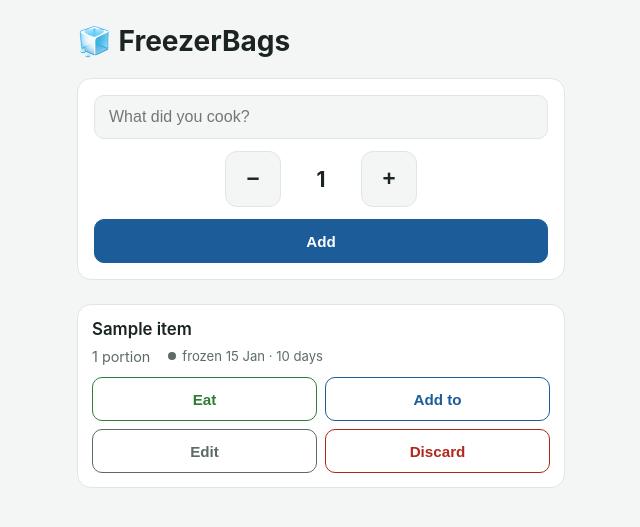
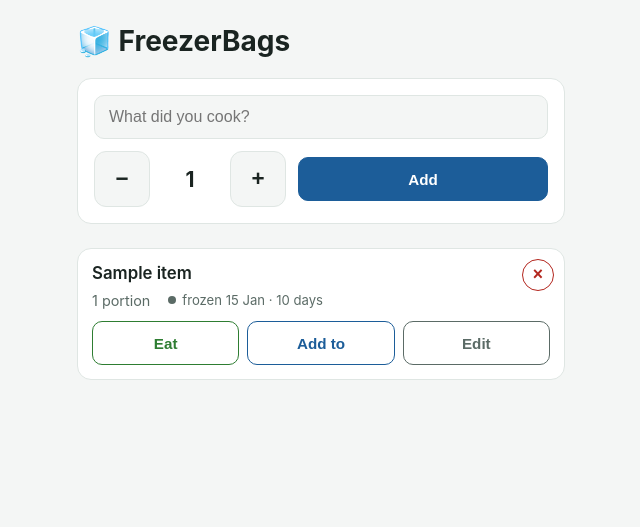
Before and after one commit to lwilts/freezerbags, a FastAPI app: template app/templates/index.html in a window 1280 px wide. Shown: the top 527 px of the page, without its empty margins (319-959 px from the left). Run offline with FastAPI, Linux system fonts and the light colour scheme; the template is opened without the code that fills it: most values are stand-ins (such as "Sample title", 1, 10 or a date in 2020); parts of the project's set-up code (start-up, migrations or seed data) failed here and were passed over.

Commit message:
Compact item layout, fix modal centering, sort by frozen date
- Fix dialogs opening off-screen when scrolled: an earlier `dialog {
  position: relative }` was unconditionally overriding the UA
  stylesheet's `dialog:modal { position: fixed }` (author styles beat
  UA styles regardless of specificity), breaking the browser's native
  viewport-centered modal positioning. Removed; nothing else needed.
- Move Discard to a small red X in the top-right of each item card,
  still behind the same confirmation dialog as before.
- item-actions is back to one row of 3 (Eat/Add to/Edit) now that
  Discard has its own spot, shrinking each card's height.
- Add form: portion adjuster and Add button now share one row instead
  of two, saving vertical space.
- List is sorted by oldest frozen batch ascending (soonest-to-eat
  first) instead of by when the item was created.

Co-Authored-By: Claude Sonnet 5 <noreply@anthropic.com>
Claude-Session: https://claude.ai/code/session_01DhTjH4oS65mdNnNXiJRzm7

```diff
--- a/app/services.py
+++ b/app/services.py
@@ -102,6 +102,7 @@ def _to_view(item: Item, *, today: dt.date) -> ItemView:
 
 
 def list_active(session: Session) -> list[ItemView]:
+    """Active items, oldest frozen batch first -- what most needs eating soonest."""
     today = today_london()
     items = (
         session.execute(
@@ -112,7 +113,9 @@ def list_active(session: Session) -> list[ItemView]:
     )
     # An item can only be active with at least one batch (see _archive_if_empty),
     # but guard anyway so a stray empty row never breaks the whole list render.
-    return [_to_view(item, today=today) for item in items if item.batches]
+    views = [_to_view(item, today=today) for item in items if item.batches]
+    views.sort(key=lambda v: v.oldest_frozen_on)
+    return views
 
 
 def _find_active_item_by_name(session: Session, name: str) -> Item | None:
--- a/app/static/style.css
+++ b/app/static/style.css
@@ -139,6 +139,7 @@ input[type="text"]:focus,
 }
 
 .item {
+  position: relative;
   background: var(--surface);
   border: 1px solid var(--border);
   border-radius: 14px;
@@ -148,11 +149,29 @@ input[type="text"]:focus,
   gap: 10px;
 }
 
+.discard-x {
+  position: absolute;
+  top: 10px;
+  right: 10px;
+  width: 32px;
+  height: 32px;
+  border-radius: 50%;
+  border: 1px solid var(--danger);
+  background: var(--surface);
+  color: var(--danger);
+  font-size: 1.1rem;
+  font-weight: 700;
+  line-height: 1;
+  cursor: pointer;
+  touch-action: manipulation;
+}
+
 .item-info {
   display: flex;
   flex-wrap: wrap;
   align-items: center;
   gap: 6px 10px;
+  padding-right: 36px;
 }
 
 .item-name {
@@ -189,18 +208,18 @@ input[type="text"]:focus,
 
 .item-actions {
   display: grid;
-  grid-template-columns: repeat(2, 1fr);
+  grid-template-columns: repeat(3, 1fr);
   gap: 8px;
 }
 
 .btn-eat { border-color: var(--fresh); color: var(--fresh); }
 .btn-add { border-color: var(--brand); color: var(--brand); }
 .btn-edit { border-color: var(--text-muted); color: var(--text-muted); }
-.btn-discard { border-color: var(--danger); color: var(--danger); }
 
-/* Dialogs */
+/* Dialogs. No `position` override here: a modal <dialog> is fixed and
+   viewport-centered by the UA stylesheet regardless of page scroll, and
+   that already gives .dialog-close a containing block to anchor to. */
 dialog {
-  position: relative;
   border: none;
   border-radius: 16px;
   padding: 20px;
@@ -250,6 +269,16 @@ dialog form {
 .dialog-actions .btn,
 .dialog-actions form .btn { width: 100%; }
 
+.add-row {
+  display: flex;
+  align-items: center;
+  gap: 12px;
+}
+
+.add-row .btn-primary {
+  flex: 1;
+}
+
 /* Portion picker: just a +/- adjuster, sized for fast repeat tapping.
    touch-action: manipulation stops Safari/Chrome from treating quick
    repeated taps as a double-tap-to-zoom gesture. */
--- a/app/templates/_item.html
+++ b/app/templates/_item.html
@@ -1,5 +1,6 @@
 {% from "_macros.html" import portion_picker %}
 <li class="item">
+  <button type="button" class="discard-x" data-open-dialog="discard-dialog-{{ item.id }}" aria-label="Discard {{ item.name }}">&times;</button>
   <div class="item-info">
     <span class="item-name">{{ item.name }}</span>
     <span class="item-portions">{{ item.total_portions }} portion{{ 's' if item.total_portions != 1 else '' }}</span>
@@ -12,7 +13,6 @@
     <button type="button" class="btn btn-eat" data-open-dialog="eat-dialog-{{ item.id }}">Eat</button>
     <button type="button" class="btn btn-add" data-open-dialog="add-dialog-{{ item.id }}">Add to</button>
     <button type="button" class="btn btn-edit" data-open-dialog="edit-dialog-{{ item.id }}">Edit</button>
-    <button type="button" class="btn btn-discard" data-open-dialog="discard-dialog-{{ item.id }}">Discard</button>
   </div>
 
   <dialog id="eat-dialog-{{ item.id }}" class="picker-dialog">
--- a/app/templates/index.html
+++ b/app/templates/index.html
@@ -6,8 +6,10 @@
 
   <form class="add-form" hx-post="/items" hx-target="#item-list" hx-swap="outerHTML" data-reset-on-success>
     <input type="text" name="name" placeholder="What did you cook?" maxlength="80" required autocomplete="off">
-    {{ portion_picker('add-portions') }}
-    <button type="submit" class="btn btn-primary">Add</button>
+    <div class="add-row">
+      {{ portion_picker('add-portions') }}
+      <button type="submit" class="btn btn-primary">Add</button>
+    </div>
   </form>
 
   {% include "_list.html" %}
```
Also changed, not shown: tests/test_api.py (+13 -0 lines).
